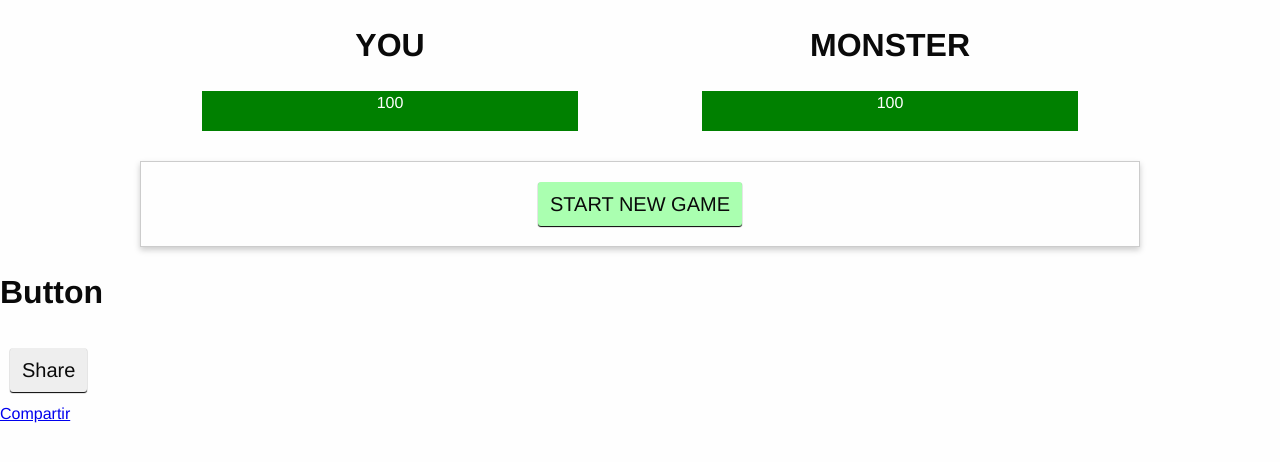
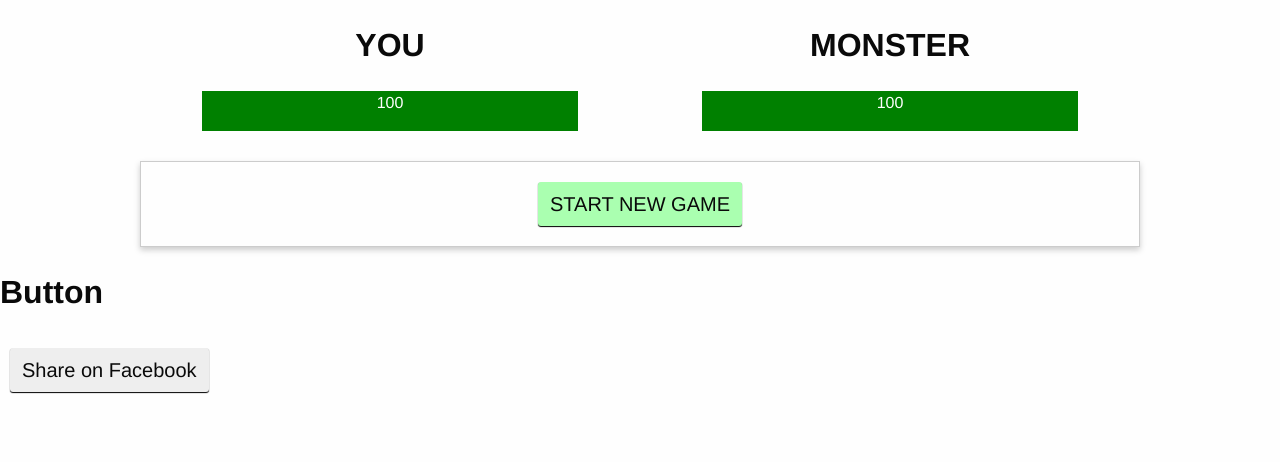
Before and after one commit to rodwyn/my-pokemon-stadium, a plain HTML site: page index.html in a window 1280 px wide. Drawn offline with nearby package versions, Linux system fonts and the light colour scheme.

Commit message:
Update index.html

```diff
--- a/index.html
+++ b/index.html
@@ -123,8 +123,7 @@
     </section>
 </div>
     <h1>Button</h1>
-    <button class="ui facebook button">Share</button>
-    <div class="fb-share-button" data-href="https://rodwyn.github.io/my-pokemon-stadium/" data-layout="button" data-size="small" data-mobile-iframe="false"><a target="_blank" href="https://www.facebook.com/sharer/sharer.php?u=https%3A%2F%2Frodwyn.github.io%2Fmy-pokemon-stadium%2F&amp;src=sdkpreparse" class="fb-xfbml-parse-ignore">Compartir</a></div>
+    <button class="ui facebook button">Share on Facebook</button>
 <script src="js/app.js"></script>
 </body>
 </html>
```
